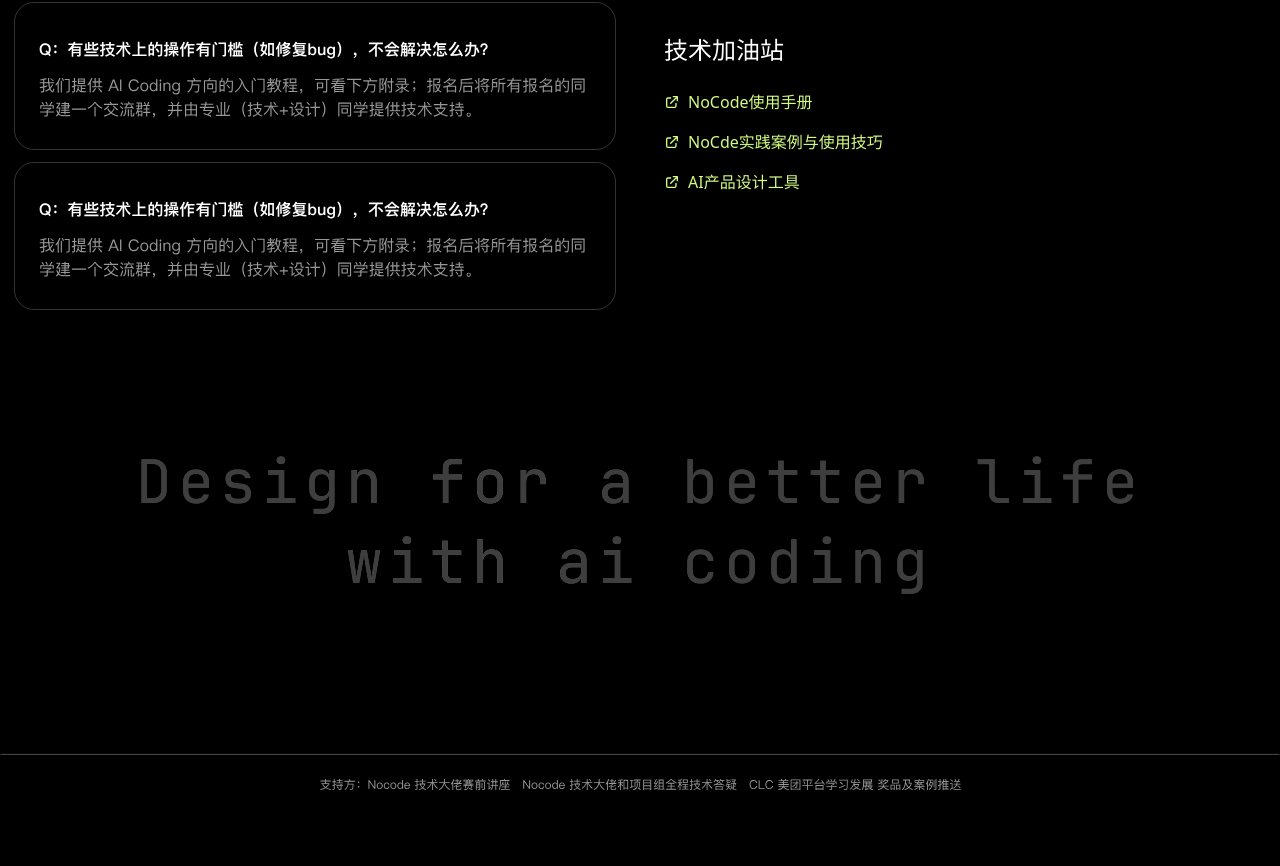
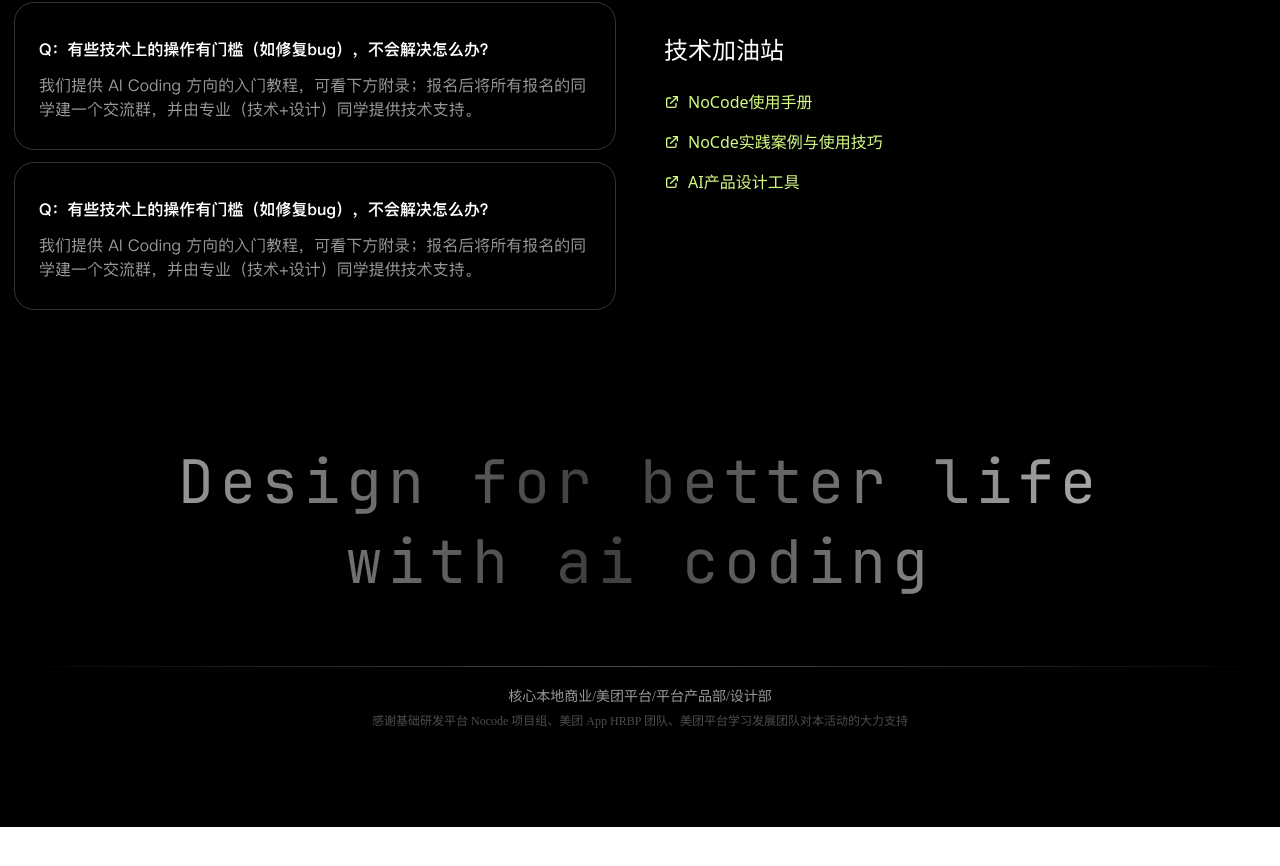
Before and after one commit to Alii-ii/Designer-AI-Coding-Landing, a React (Vite) app: page /#/ in a window 1280 px wide. Shown: the part 4458-5324 px from the top of the page. After the commit the page ends 5285 px from the top, so only its background shows below. Built offline with nearby package versions, Linux system fonts and the light colour scheme.

Commit message:
feat: 更新页脚组件，添加新的标语和感谢信息，优化样式和动画效果

```diff
--- a/src/components/screens/Footer.jsx
+++ b/src/components/screens/Footer.jsx
@@ -3,19 +3,45 @@ import footerImage from '@/assets/images/footer/footer.svg';
 export const Footer = () => {
   return (
     <footer className="w-full flex flex-col items-center justify-center mt-[100px] overflow-x-hidden overflow-y-hidden">
-      <div className="text-center mb-8">
-        <div className="text-[60px] leading-[80px] tracking-[0.1em] text-[#3E3E3E] font-['JetBrains_Mono'] font-normal shine-text">
-          Design for a better life
-        </div>
-        <div className="text-[60px] leading-[80px] tracking-[0.1em] text-[#3E3E3E] font-['JetBrains_Mono'] font-normal shine-text">
+
+      {/* Slogen */}
+      <div className="text-[60px] leading-[80px] tracking-[0.1em] font-['JetBrains_Mono'] font-normal text-center mb-8">
+        <div className={`
+          bg-[length:200%_100%]
+          bg-gradient-to-r from-[#3E3E3E] via-[#FFFFFF] to-[#3E3E3E]
+          inline-block
+          text-transparent
+          bg-clip-text
+          animate-[shine_6s_linear_infinite]
+        `}>
+          Design for better life
+          <br />
           with ai coding
         </div>
+        <style jsx>{`
+          @keyframes shine {
+            0% { background-position: 200% 0; }
+            100% { background-position: -200% 0; }
+          }
+        `}</style>
       </div>
-      <img
-        src={footerImage}
-        alt="Footer"
-        className="w-[1440px] object-contain"
-      />
+
+
+      <div className="relative w-full flex flex-col items-center gap-1 mt-8 mb-24">
+        {/* 分割线 */}
+        <div className="w-[100vw] h-[1px] bg-gradient-to-r from-transparent via-white/30 to-transparent" />
+
+        {/* 第一行文字 */}
+        <div className="text-white/60 text-[14px] font-['PingFang_SC'] font-normal leading-[20px] text-center mt-4">
+          核心本地商业/美团平台/平台产品部/设计部
+        </div>
+
+        {/* 第二行文字 */}
+        <div className="text-center text-white/30 text-xs font-normal leading-[20px] font-['PingFang_SC']">
+          感谢基础研发平台 Nocode 项目组、美团 App HRBP 团队、美团平台学习发展团队对本活动的大力支持
+        </div>
+      </div>
+
     </footer>
   );
 };
--- a/src/styles/animations.css
+++ b/src/styles/animations.css
@@ -1,5 +1,3 @@
-@import url('https://fonts.googleapis.com/css2?family=JetBrains+Mono:wght@400&display=swap');
-
 @font-face {
   font-family: 'JetBrains Mono';
   src: url('@/assets/font/JetBrainsMono-Regular.ttf') format('truetype');
```
